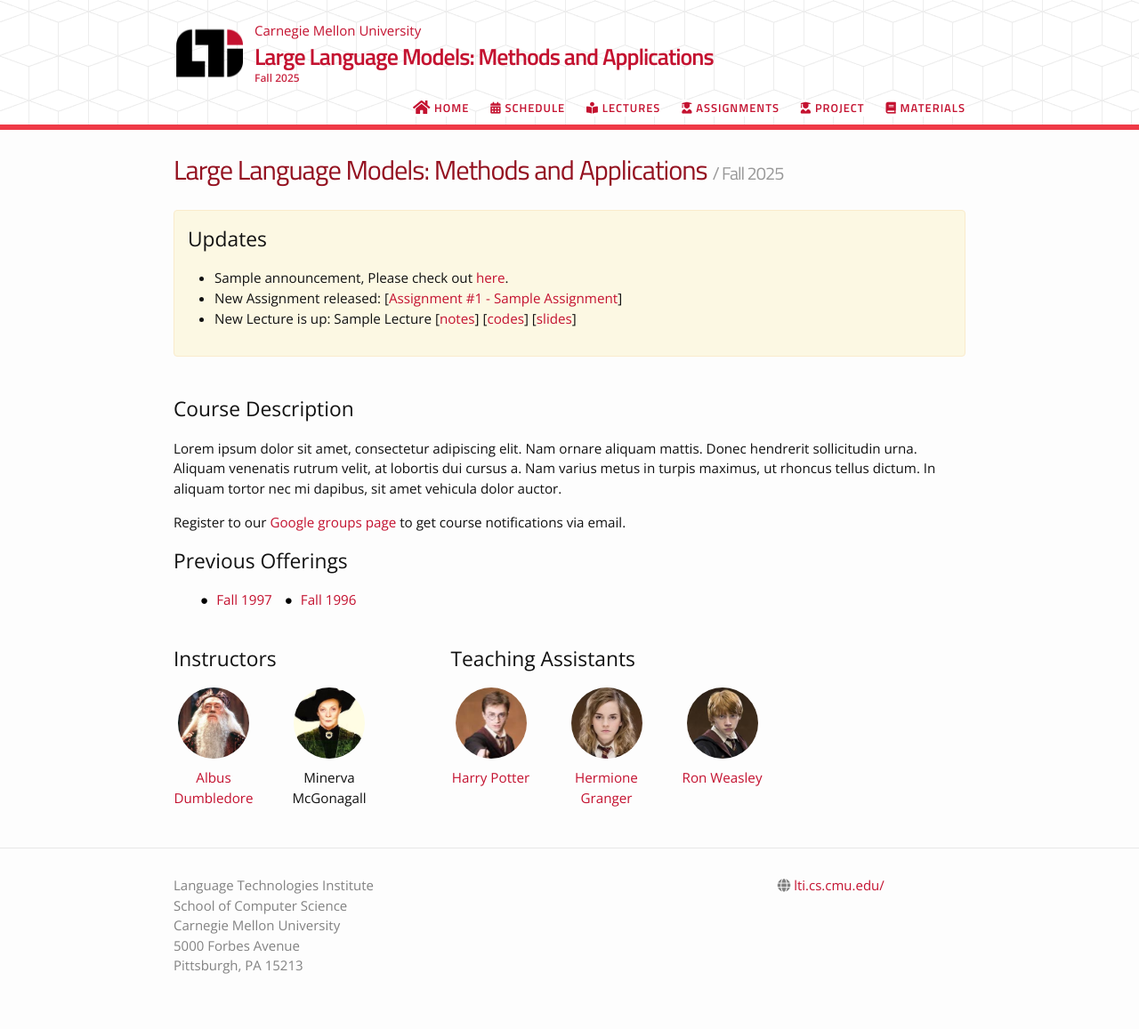
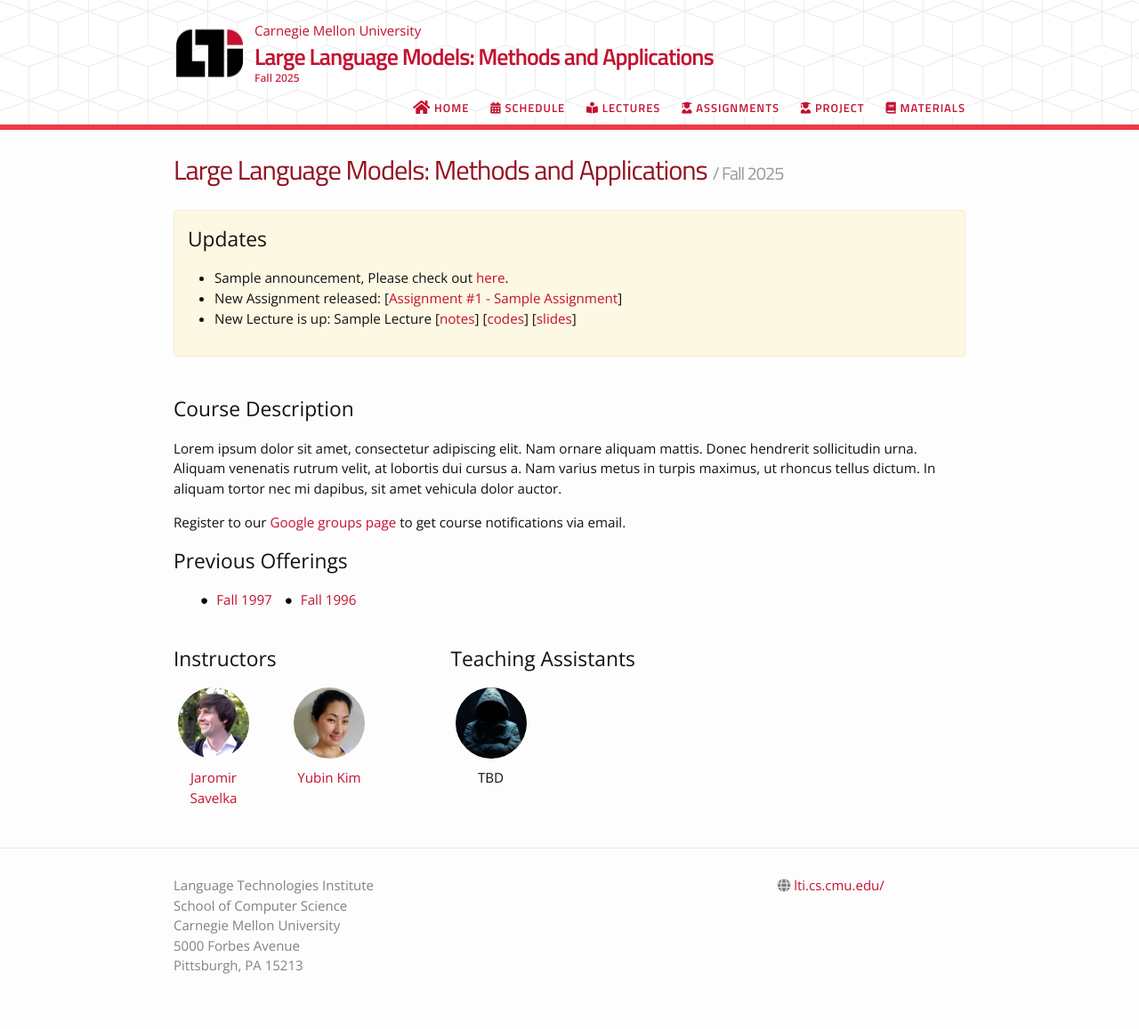
Before and after one commit to cmu-llms-class/cmu-llm-class-website-2025, a Jekyll site: the page built from index.md, in a window 1280 px wide. Shown: the whole page at 89% size. Built offline with Jekyll 4.4.1, drawn with Linux system fonts in a browser that asks for light colours; nearby versions of some CDN libraries.

Commit message:
Updated instructors

```diff
--- a/_data/people.yml
+++ b/_data/people.yml
@@ -1,19 +1,11 @@
 instructors:
-  - name: Albus Dumbledore
-    profile_pic: /_images/pp/dumbledore.jpg
-    webpage: https://en.wikipedia.org/wiki/Albus_Dumbledore
-  - name: Minerva McGonagall
-    profile_pic: /_images/pp/mcgonagall.jpg
+  - name: Jaromir Savelka
+    profile_pic: /_images/pp/savelka.jpg
+    webpage: https://www.cs.cmu.edu/~jsavelka/
+  - name: Yubin Kim
+    profile_pic: /_images/pp/kim.jpg
+    webpage: https://www.linkedin.com/in/yubink/
 
 teaching_assistants:
-  - name: Harry Potter
-    profile_pic: /_images/pp/potter.jpg
-    webpage: https://en.wikipedia.org/wiki/Harry_Potter_(character)
-
-  - name: Hermione Granger
-    profile_pic: /_images/pp/granger.jpg
-    webpage: https://en.wikipedia.org/wiki/Hermione_Granger
-
-  - name: Ron Weasley
-    profile_pic: /_images/pp/weasley.jpg
-    webpage: https://en.wikipedia.org/wiki/Ron_Weasley
+  - name: TBD
+    profile_pic: /_images/pp/tbd.jpg
```
Also changed, not shown: _images/pp/kim.jpg (added), _images/pp/savelka.jpg (added), _images/pp/tbd.jpg (added).
